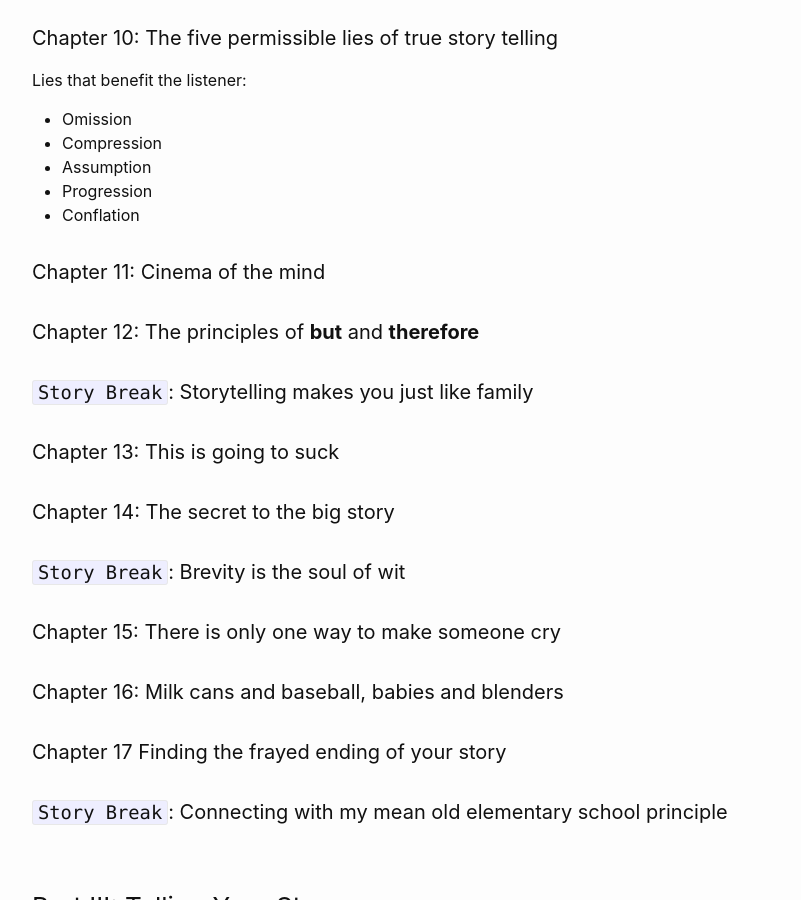
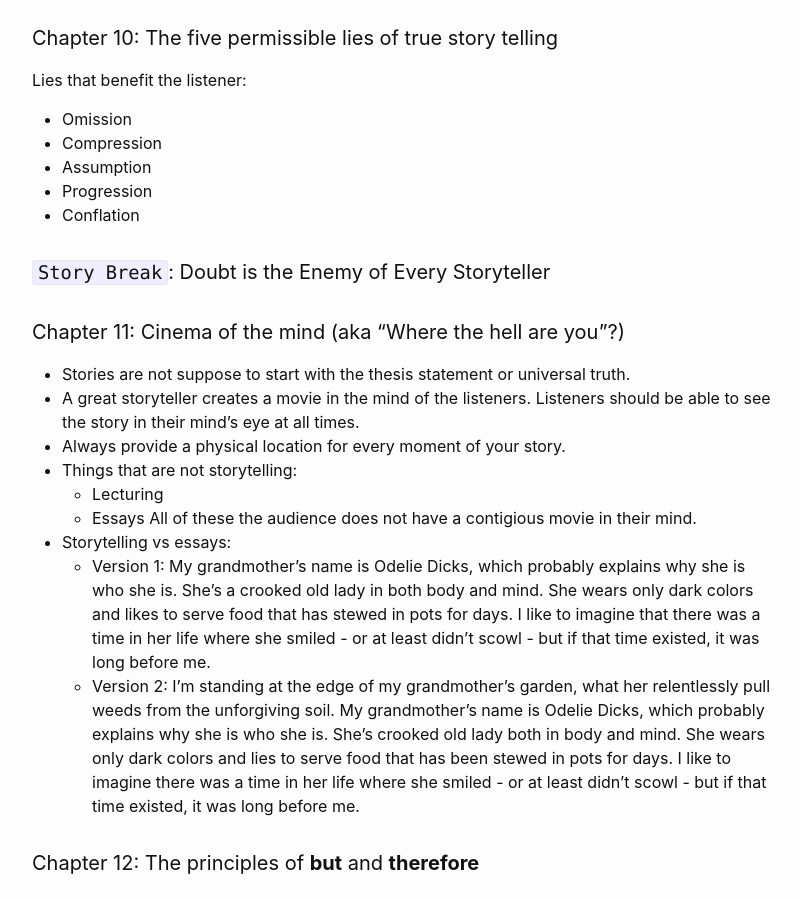
Before and after one commit to jovsa/jovsa.github.io, a Jekyll site: the page built from _posts/2021-02-14-notes-storyworthy.md, in a window 1280 px wide and 900 px high, scrolled down 2752 px. Shown: the whole window, without its empty margins (238-1039 px from the left). Built offline with Jekyll 4.4.1, drawn with Linux system fonts in a browser that asks for light colours.

Commit message:
notes on Ch 11 storyworthy

```diff
--- a/_posts/2021-02-14-notes-storyworthy.md
+++ b/_posts/2021-02-14-notes-storyworthy.md
@@ -97,6 +97,7 @@ Ways to increase steaks:
 #### `Story Break`: Zombie brother
 
 #### Chapter 10: The five permissible lies of true story telling
+
 Lies that benefit the listener:
 * Omission
 * Compression
@@ -104,7 +105,21 @@ Lies that benefit the listener:
 * Progression
 * Conflation
 
-#### Chapter 11: Cinema of the mind
+#### `Story Break`: Doubt is the Enemy of Every Storyteller
+
+#### Chapter 11: Cinema of the mind (aka "Where the hell are you"?)
+
+* Stories are not suppose to start with the thesis statement or universal truth.
+* A great storyteller creates a movie in the mind of the listeners. Listeners should be able to see the story in their mind's eye at all times.
+* Always provide a physical location for every moment of your story.
+* Things that are not storytelling:
+    * Lecturing
+    * Essays
+    All of these the audience does not have a contigious movie in their mind.
+* Storytelling vs essays:
+    * Version 1: My grandmother's name is Odelie Dicks, which probably explains why she is who she is. She's a crooked old lady in both body and mind. She wears only dark colors and likes to serve food that has stewed in pots for days. I like to imagine that there was a time in her life where she smiled - or at least didn't scowl - but if that time existed, it was long before me.
+    * Version 2: I'm standing at the edge of my grandmother's garden, what her relentlessly pull weeds from the unforgiving soil. My grandmother's name is Odelie Dicks, which probably explains why she is who she is. She's crooked old lady both in body and mind. She wears only dark colors and lies to serve food that has been stewed in pots for days. I like to imagine there was a time in her life where she smiled - or at least didn't scowl - but if that time existed, it was long before me.
+
 
 #### Chapter 12: The principles of **but** and **therefore**
 
```
Also changed, not shown: _posts/2020-02-20-notes-jeff-bezos.md (+0 -1 lines).
